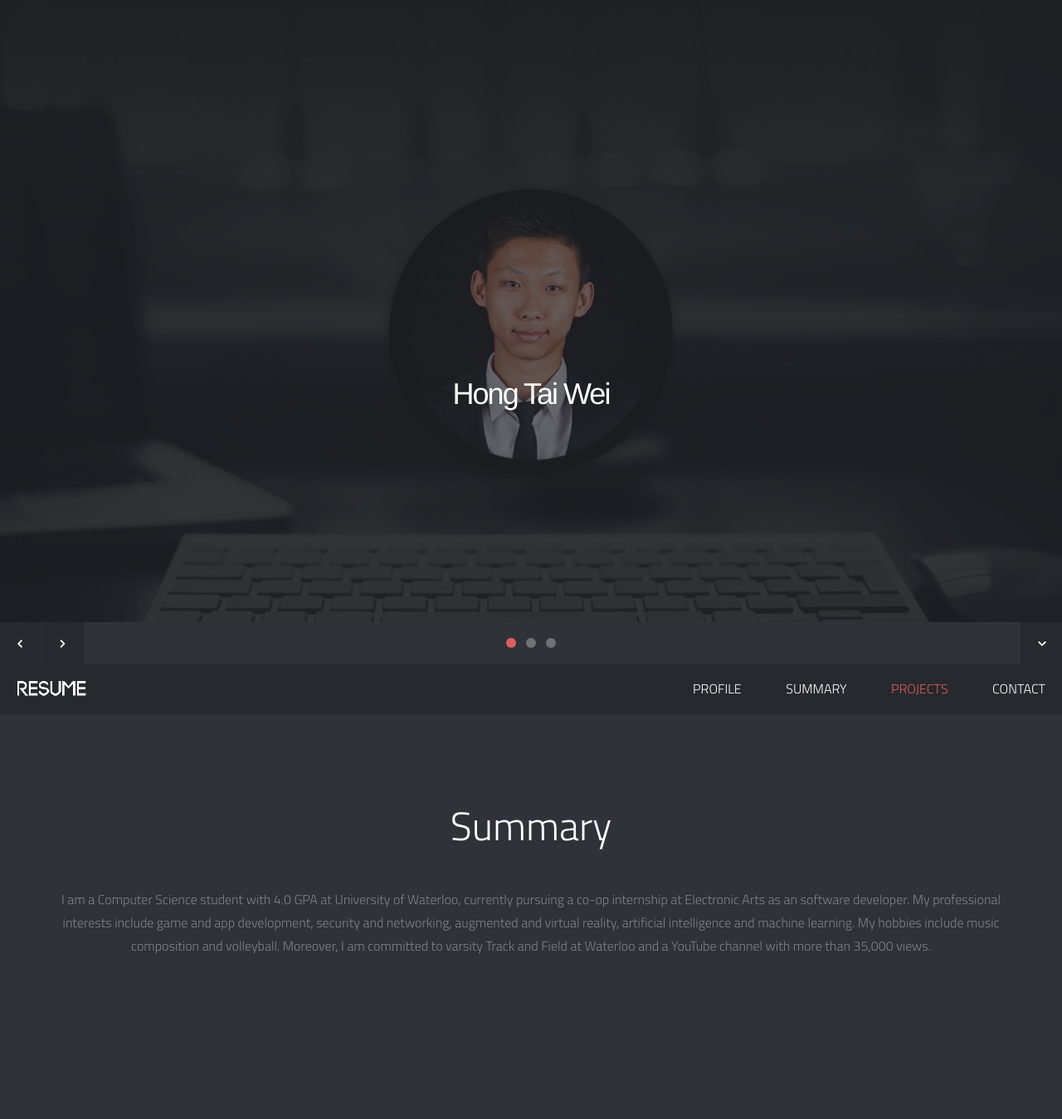
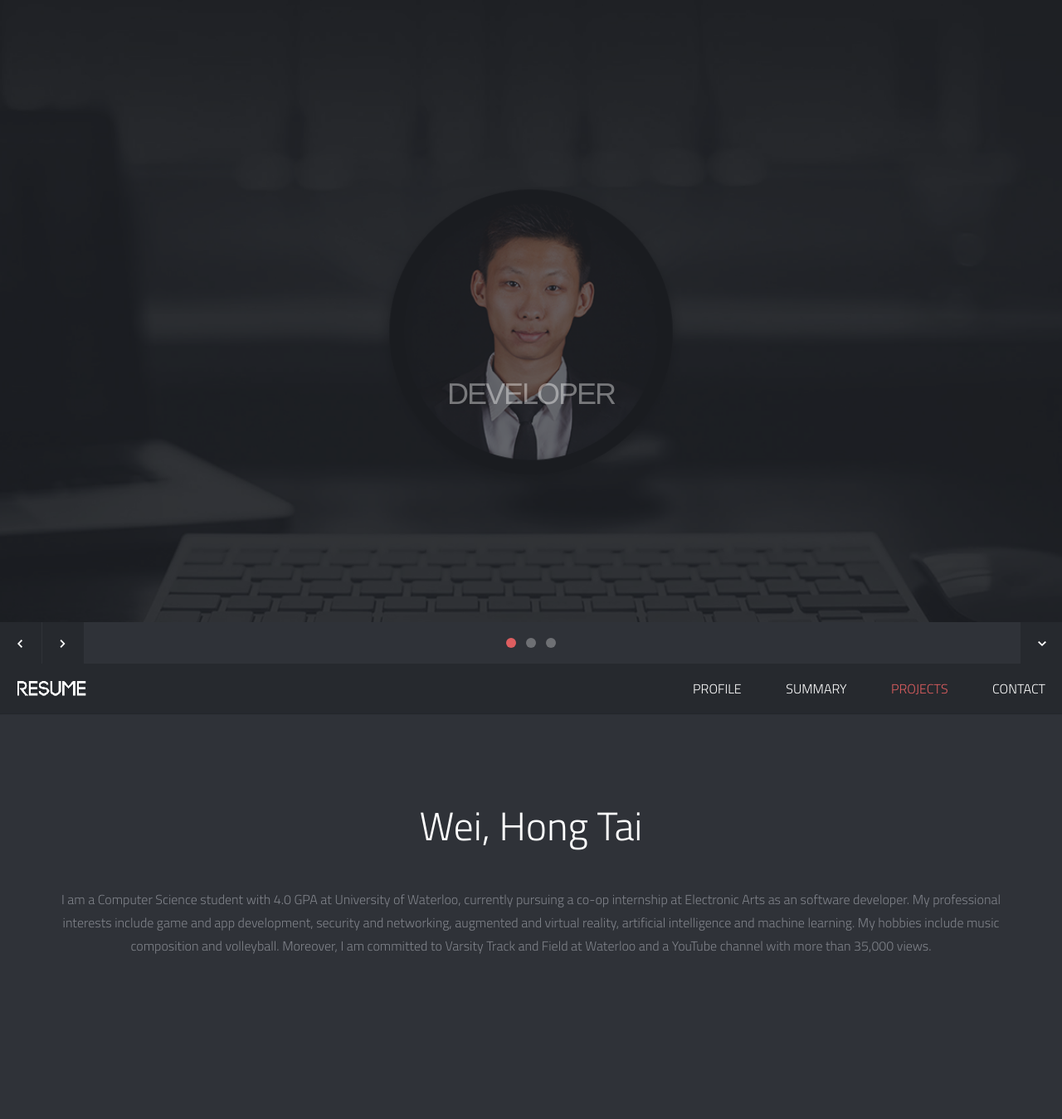
Before and after one commit to Waznop/waznop.github.io, a PHP site: page / in a window 1280 px wide. Shown: the top 1349 px of the page at 83% size. Run offline with PHP 8.4, Linux system fonts and the light colour scheme; some libraries are stand-ins or nearby versions.

Commit message:
changed css

```diff
--- a/include/css/main.css
+++ b/include/css/main.css
@@ -33,7 +33,7 @@ body{
 }
 
 
-a{
+a, a h4{
 	color:#DE5E60;
 	text-decoration: none;
 	cursor: pointer;
@@ -42,6 +42,14 @@ a{
 	   -moz-transition: color 0.1s linear 0s;
 		 -o-transition: color 0.1s linear 0s;
 		    transition: color 0.1s linear 0s;
+}
+
+a h4:hover,
+a h4:active,
+a h4:focus{
+	outline: 0;
+	color:#FFFFFF;
+	text-decoration:none;
 }
 
 a:hover,
@@ -330,8 +338,9 @@ h3.spec {
 	margin: 100px 0 0 0;
 	font-size: 36px;
 	color: #FFFFFF;
+	opacity: 0.4;
 	letter-spacing: -2px;
-	/* text-transform: uppercase; */
+	text-transform: uppercase;
 }
 
 #home-slider .control-nav {
--- a/include/js/main.js
+++ b/include/js/main.js
@@ -77,9 +77,9 @@ BRUSHED.slider = function(){
 		thumb_links				:	0,			// Individual thumb links for each slide
 		thumbnail_navigation    :   0,			// Thumbnail navigation
 		slides 					:  	[			// Slideshow Images
-											{image : 'include/img/slider-images/image01.jpg', title : '<div class="slide-content">Hong Tai Wei</div>', thumb : '', url : ''},
-											{image : 'include/img/slider-images/image02.jpg', title : '<div class="slide-content">Hong Tai Wei</div>', thumb : '', url : ''},
-											{image : 'include/img/slider-images/image03.jpg', title : '<div class="slide-content">Hong Tai Wei</div>', thumb : '', url : ''}
+											{image : 'include/img/slider-images/image01.jpg', title : '<div class="slide-content">Developer</div>', thumb : '', url : ''},
+											{image : 'include/img/slider-images/image02.jpg', title : '<div class="slide-content">Composer</div>', thumb : '', url : ''},
+											{image : 'include/img/slider-images/image03.jpg', title : '<div class="slide-content">Athlete</div>', thumb : '', url : ''}
 									],
 
 		// Theme Options
@@ -165,7 +165,10 @@ BRUSHED.fancyBox = function(){
 				beforeShow: function () {
 					var img = $(this.element).parent().find('img');
 					this.title = $(this.element).attr('title');
-					this.title = '<a href=\"' + img.attr('link') + '\" target=\"_blank\"><h4>' + this.title + '</h4></a>' +
+					this.title =
+						'<a href=\"' + img.attr('link') + '\" target=\"_blank\">' +
+							'<h4>' + this.title + '</h4>' +
+						'</a>' +
 						'<p>' + img.attr('alt') + '</p>';
 				},
 				helpers : {
--- a/index.html
+++ b/index.html
@@ -134,12 +134,12 @@
         <div class="row">
             <div class="span12">
                 <div class="title-page">
-                    <h2 class="title">Summary</h2>
+                    <h2 class="title">Wei, Hong Tai</h2>
                     </br>
                     <p>
                         I am a Computer Science student with 4.0 GPA at University of Waterloo, currently pursuing a co-op internship at Electronic Arts as an software developer.
                         My professional interests include game and app development, security and networking, augmented and virtual reality, artificial intelligence and machine learning.
-                        My hobbies include music composition and volleyball. Moreover, I am committed to varsity Track and Field at Waterloo and a YouTube channel with more than 35,000 views.
+                        My hobbies include music composition and volleyball. Moreover, I am committed to Varsity Track and Field at Waterloo and a YouTube channel with more than 35,000 views.
                     </p>
                 </div>
             </div>
```
